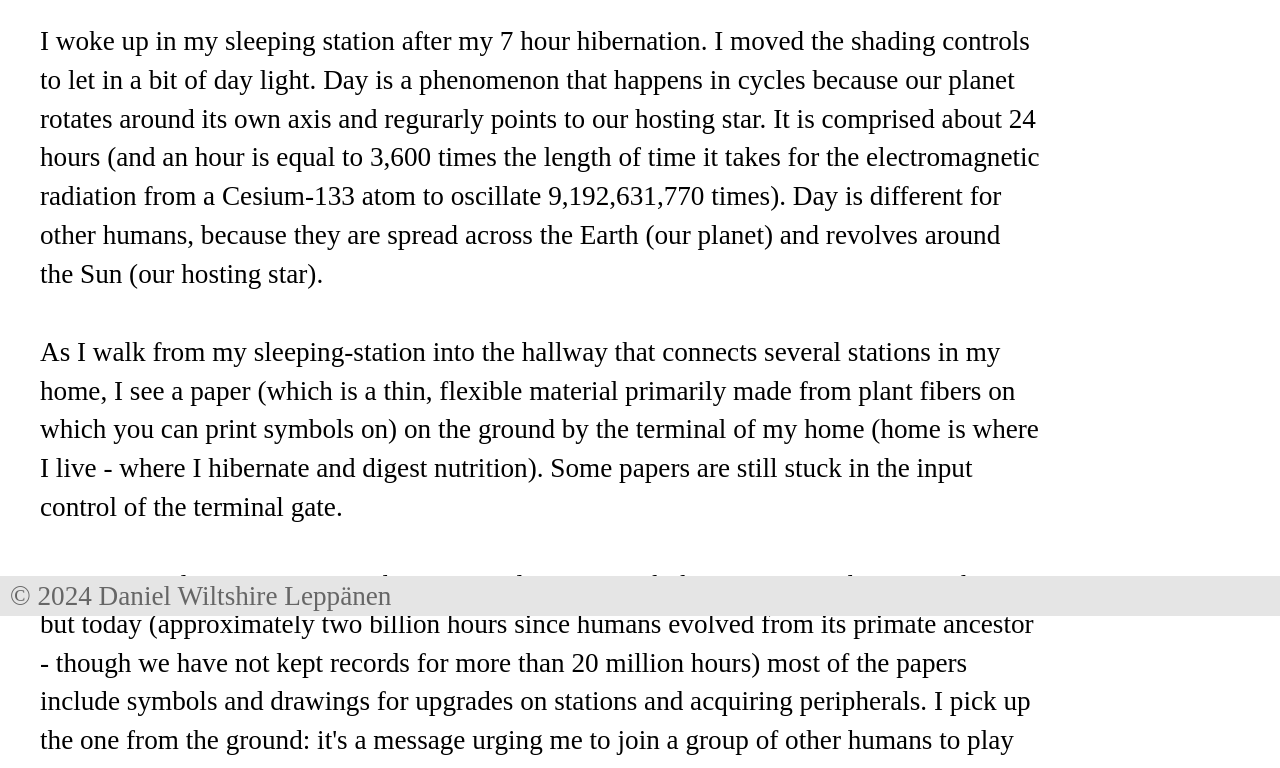
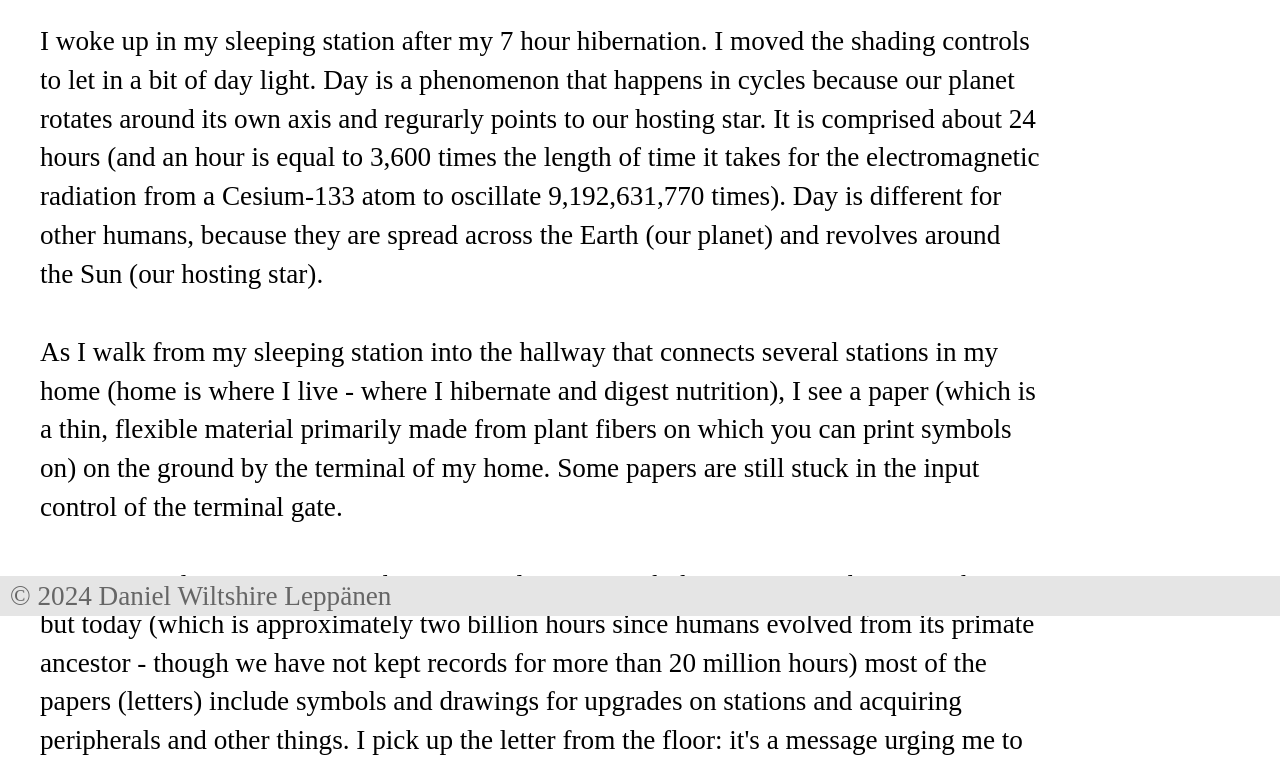
Before and after one commit to halpdesk/halpdesk.github.io, a plain HTML site: page station-based.html in a window 1280 px wide. Shown: the part 184-952 px from the top of the page. Drawn offline with Linux system fonts and the light colour scheme.

Commit message:
update station-based

```diff
--- a/station-based.html
+++ b/station-based.html
@@ -8,34 +8,45 @@
 </head>
 <body>
     <a href="index.html">Home</a>
-    <h1>Humans</h1>
+    <h1>Humans (work in progress)</h1>
     <p>I woke up in my sleeping station after my 7 hour hibernation. I moved the shading controls to let in a bit of day light. Day is a phenomenon that happens in cycles because our planet rotates around its own axis and regurarly points to our hosting star. It is comprised about 24 hours (and an hour is equal to 3,600 times the length of time it takes for the electromagnetic radiation from a Cesium-133 atom to oscillate 9,192,631,770 times). Day is different for other humans, because they are spread across the Earth (our planet) and revolves around the Sun (our hosting star).
 
-As I walk from my sleeping-station into the hallway that connects several stations in my home, I see a paper (which is a thin, flexible material primarily made from plant fibers on which you can print symbols on) on the ground by the terminal of my home (home is where I live - where I hibernate and digest nutrition). Some papers are still stuck in the input control of the terminal gate.
+As I walk from my sleeping station into the hallway that connects several stations in my home (home is where I live - where I hibernate and digest nutrition), I see a paper (which is a thin, flexible material primarily made from plant fibers on which you can print symbols on) on the ground by the terminal of my home. Some papers are still stuck in the input control of the terminal gate.
 
-Humans used to communicate their personal matters with these papers with one another, but today (approximately two billion hours since humans evolved from its primate ancestor - though we have not kept records for more than 20 million hours) most of the papers include symbols and drawings for upgrades on stations and acquiring peripherals. I pick up the one from the ground: it's a message urging me to join a group of other humans to play make-believe on an ultimate creator, who supposedly created the universe. Though I am not interested in this kind of play.
+Humans used to communicate their personal matters with these papers with one another, but today (which is approximately two billion hours since humans evolved from its primate ancestor - though we have not kept records for more than 20 million hours) most of the papers (letters) include symbols and drawings for upgrades on stations and acquiring peripherals and other things. I pick up the letter from the floor: it's a message urging me to join a group of other humans to play make-believe on an ultimate creator, who supposedly created the universe. Though I am not interested in this kind of play.
 
-I walk to my food station, and open the temperature-regulated food container: I am hungry for nutrition. The internal light shows my edibles, and I extract from the container some "butter" and "cheese", and then some "bread" from the dry-food container (food are humanly accepted edibles). With these ingredients, I prepare a "sandwich" and start my daily morning routine of inserting the food into my personal bodily input (also called "having breakfast"), which is also my output for communication.
+I walk to my nutrition station , and open the temperature-regulated nutrition-container: I am hungry. The internal lamp lights up my food (food are humanly accepted edibles), and I extract some "butter" and "cheese", and then some "bread" from the dry-food container. With these ingredients, I prepare a "sandwich" and start my daily morning routine of inserting the food into my personal bodily input, which is also my output for communication (this is also called "having breakfast").
 
-(The food will get processed and eventually reach the output for my body, which will then be dispenced in the waste disposal station, on a sitting-on object made of cheramic. The waste disposal station also outputs water in arrays in which I can place my body beneath to clear exterior waste, or "taking a shower". So, the waste disposal station it is a combined interior-exterior-type disposal waste station, though only for my body and the body of other humans - let's call them people - not for things.)
+(The food will get processed and eventually reach the output for my body, which will then be disposed in the waste disposal station, on a sitting-on object made of cheramic. The waste disposal station also outputs water in arrays from a nozzle in which I can place my body beneath to clear the dirt from the exterior of my body (called taking a shower). So, the waste disposal station it is a combined interior-exterior-type disposal waste station, though only for my body and the body of other humans - let's call them people - not for things).
 
-After processing the food, I sit down in my living station - where most things happens - and turn on the light-and-sound emitting apparatus to get information about what is going on outside my home. It's mostly about other people, but sometimes about other stations (or, as with the papers, about messages to upgrade my stations at home and acquiring peripherals).
+After processing the food, I sit down in my living station - where most things happens - and turn on the light-and-sound emitting apparatus to get information about what is going on outside my home. It's mostly about other people, but sometimes about other stations (or, as with the papers, about messages to upgrade my stations at home and acquiring things).
 
-On the apparatus, two people are on a station to debate politics, a specifically-built debate-station. Politics is a people-way of describing how to govern things of other people and their stations, by setting rules to allow and disallow human action, stations upgrades and how to use peripherals. Though they are not debating which rules to set, but which they think are good, so that other people who thinks similarly can say that they are the best among the people to govern (and we have a vertical- and horisontal multi-government setup, so there is a lot to govern on several layers).
+On the apparatus, two people are on a platform to debate politics. It is a special-built debate-station. Politics is a people-way of describing how to govern things of other people and their stations, by setting rules to allow and disallow human action, stations upgrades and how to use things. Though they are not debating which rules to set, but which they think are good, so that other people who thinks similarly can say who are the best among the people to govern (and we have a vertical- and horisontal multi-government setup here on Earth, so there is a lot to govern).
 
-Currently, they are debating how much to pay* for the fuel for the portable transport stations (we call them automobiles) that people use to get from one station to another. People are in dire need to be at different stations during the light of day (and during night, i.e. the dark of day, it is expected that all people stay in their sleeping stations, though it is not a rule, at least yet).
+Currently, they are debating how much to pay* for the fuel for the portable transport stations (we call them automobiles) that people use to get from one station to another. People are in dire need to be at different stations during the light of day (and during the dark of day, or night, it is expected that all people stay in their sleeping stations, though it is not a rule).
 
-(*Pay means for the subject human, the payer, to exchange things for other things with another human, the payee; and the things given by the payer are points that measure economic wealth, also known as cash, and economic wealth i.e. the amount of cash, is, well, the power you have to pay for things. The explanation is kind of circular but people made sense of it.)
+(*Pay means for the subject, the payer, to exchange things for other things with another human, the payee; and the things given by the payer are points (also known as cash) that measure economic wealth, and economic wealth is the amount of cash you have to pay for things. The explanation is kind of circular but people made sense of it.)
 
-I watch (and hear) the apparatus (the light and soundcoming from it) for some time, but then I turn it off (meaning to stop supplying it with electricity - I will get back on this topic) because I am scheduled to do some work. Work, in the general context of people-communication means work that pays (the payer gives cash to the payee in exchange of human work: this is also called labour). That's how it works - people have this facsination with cash: after all you can use it to upgrade your stations or aqcuire peripherals.
+I watch (and listen to) the apparatus (the light and sound coming from it) for some time, and then I turn it off (meaning to stop supplying it with electricity - I will get back on this topic) because I am scheduled to do some work. Work, in the general context of people-communication means to do work that pays (i.e. the payer gives cash to the payee in exchange of work, or labour). That's how it works - people have this facsination with cash: after all you can use it to upgrade your stations or aqcuire things.
 
-Better stations and peripherals create happiness, which is a measure of peoples satisfaction for their stations (though it is debated by the first iterations of thinking humans, or "philosophers": whether the status of stations really create happiness - or if happiness can be generated by just thinking: of course, it was thought up by the <em>thinking humans</em> and I am not a human that thinks too much about these things - I am a materalist, which means that my thoughts are less meaningful to me).
+Better stations and things create happiness, which is a measure of peoples satisfaction for their belongings (though whether this satisfaction really create happiness or if happiness can be generated by just thinking have been discussed since the the first iterations of thinking humans, or "philosophers": but I am not a human that thinks too much - I am a materalist, which means that my thoughts are less meaningful than things to me).
 
-I go to my work station, and start my work. I am a programmer, which means that I write code; a set of symbols that forms a set of instructions that a computer (an apparatus that computes) can execute for the apparatuses that people use to in their every day-light cycles (and sometimes during night, if they are not hibernating in their sleeping station). I am currently working on a new version of the apparatus that I have in my living station. I am adding a new functionality that will allow it to be connected to the internet (which is a global network of electrical signals used by humans to communicate).
+I go to my work station. The station includes the peripherals and things I need to do work. I am a writer, which means that I write strings of symbols on paper that are interesting for other humans to see - at least, it should be if I do my work well. I then send these papers to a station that makes copies of them (as letters) and distribute them to more people. Other people work with this distribution alone. The people that receives these letters reads them in their every day-light cycles (usually during morning, but perhaps sometimes during night, if they are not hibernating in their sleeping stations).
 
-So, about electricity... humans thaught themselves to use the electromagnetic force to do some labour for them about two million hours ago. Most stations today includes peripherals that uses electricity to do work for people. For example the light-and-sound emitting apparatus, or the computer that I am working on. The electricity is generated by a station that is built to convert the energy of the hosting star into electricity. The electricity is then distributed to other stations through a network of cables (which are long, thin, flexible material primarily made from metal fibers that can conduct electricity).
+I am currently working on a series that describes human society; how and why humans do things in the way they do. It is kind of fascinating when I think about it. For example, why do we elect people to govern other people on the basis of their power to debate things, rather than on their merit to follow through governing other people. I guess humans wants to have some reassurance as to what will happen, rather than the quality of the happenings. Though it should be said that the things said during these debates, even stated as promises, are seldom followed through.
 
-Most homes have electricity, at least where people are wealthy (by the time of writing, people who are not wealthy, i.e. poor, do not have electrical peripherals or electrical power-driven stations). The template home of those goverened in wealthy (industrial) areas of the earth includes sleeping stations, food stations, living stations, waste disposal stations, and work stations. My home is not far from the template. I changed some colors here and there, for example on the shade controllers (curtains) and other things made from that type of material (textile, kind of paper, but a more flexible material that is also a bad heat-conductor, so it keeps the heat). Not everything is cusomisable though. For example, the the apparature in the food and the disposal stations are mostly white. The food station is white because it is easier to see if it is clean, and the disposal station is white because it is easier to see if it is dirty. The living station is mostly black, because it is easier to see the light-and-sound emitting apparatus in the dark of day.
+About electricity: humans thaught themselves to use the electricity to do some labour for them about two million hours ago. Most stations today includes things that uses electricity to do work for people. For example emitting light and sound from the apparatus in the living station, or to regulate the temperature for the food in the food station. The electricity is generated by stations that is built to convert the energy of moving things (such as air and water flows) through electromagnetic force - the movement is connected to strong magnets that rotates inside a copper coil to create electrical current, or by burning things in a process called combustion. The electricity is then distributed to other homes and their stations through a network of wires (made from long, thin and flexible material primarily made from metal fibers that can conduct electricity). To turn something off, you simply disconnect it from the wires.
+
+Most homes have electricity today, at least where people are wealthy (though by the time of writing, people who are poor - not wealthy - do not have electrical power-driven stations, and they are said to live in developing areas, meaning they will get it later). The template home of those goverened in wealthy areas (living in industrial areas) includes sleeping stations, food stations, living stations and waste disposal stations. My home is not far from the template. I changed some colors here and there, for example on the shade controllers (which I forgot to mention are called curtains) and other things made from that type of material (which is textile; a kind of paper, but a more flexible material that is by design a bad heat-conductor so it keeps temperature). Not everything is cusomisable though. For example, the the apparature in the food and the disposal stations are mostly white. The food station is white because it is easier to see if it is clean, and the disposal station is white because it is easier to see if it is dirty. The living station is mostly black, because it is easier to see the light-and-sound emitting apparatus in the dark of day.
+
+The color white means what we observe with our human part that registers photons when most light bounces of an objects surface, and black means that most light is absorbed by its surface (meaning we observe it as nothing). When only light of about 700 nano-meters of wave-length is emitted, we call it red, and blue is about 450 nano-meters. Humans also use the colors to mean other things, for example in politics. Red politics is for people who wants to change things, and blue politics is for people who wants to keep things as they are. There is also green politics, which refers to the color of our plants (an organism that at about 525 nano-meters wavelengths, and means to preserve the plants because they are important for humans to be able to live on Earth: these organisms digest carbon and produce oxygen, and humans digest oxygen and produce carbon).
+
+<span style="color:red">-- Not sure if I should delve into human politics at this point - it is a work in progress --</span>
+
+I think about the color of green for some time, and write some symbols that explain the politics around it. A peculiar thought catches my brain (the human part that makes high- and low level decisions, if that is how it really orks: we don't know if thoughts are created by choice or if it is already determined - and choice is a human concept for being able to freely select things we think, entirely, completely disregarding the order of physical inter-actions).
+
+As I write about the green politics I find a dilemma on my beliefs and ideal (the thoughts and ideas that form me and my thinking, and for your information I believe we have a choice on the matter - i.e. that matter is not deterministically interacting with one another). I feel satisfation about having stations and things that are produced in wealthy areas of the earth which disregards the plants that give humans the ability to live (becuase burning these powers the combustion stations that give electricity to work on peripherals and things for humans) but at the same time I can process the information that it is not sustainable: if all humans strive for better homes, its stations and things instead of caring for the plants that is a condition for humans, all humans would stop living.
+
 
 </p>
 
```
